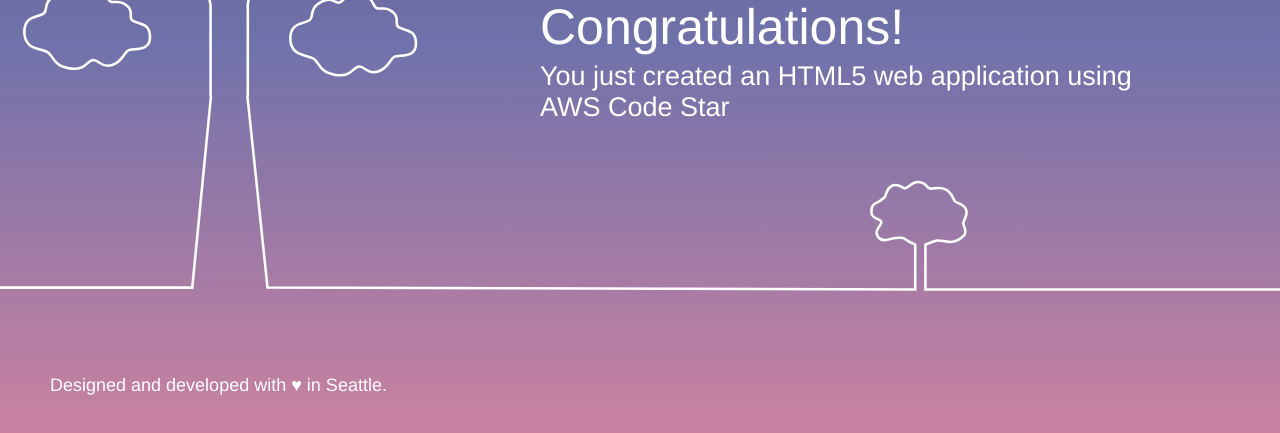
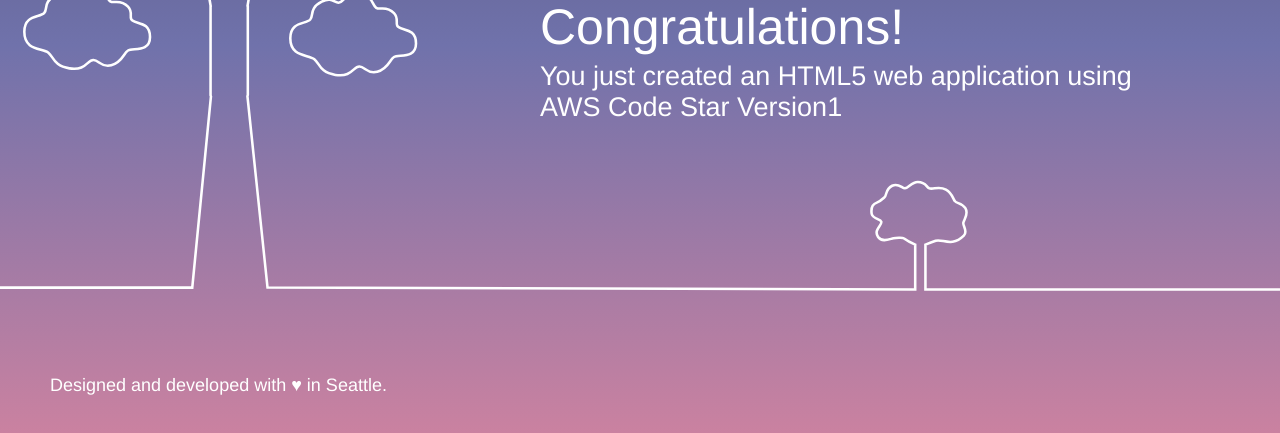
Before and after one commit to sundarrajboobalan/mycodestardemo1, a plain HTML site: page webpage/index.html in a window 1280 px wide. Shown: the part 355-788 px from the top of the page. Drawn offline with Linux system fonts and the light colour scheme.

Commit message:
Update index.html

```diff
--- a/webpage/index.html
+++ b/webpage/index.html
@@ -59,7 +59,7 @@
             <a class="twitter-link" href="https://twitter.com/home/?status=I%20created%20a%20project%20with%20AWS%20CodeStar!%20%23AWS%20%23AWSCodeStar%20https%3A%2F%2Faws.amazon.com%2Fcodestar"><img src="img/tweet.svg" /></a>
             <div class="text">
                 <h1>Congratulations!</h1>
-                <h2>You just created an HTML5 web application using AWS Code Star</h2>
+                <h2>You just created an HTML5 web application using AWS Code Star Version1</h2>
             </div>
         </div>
     </div>
```
